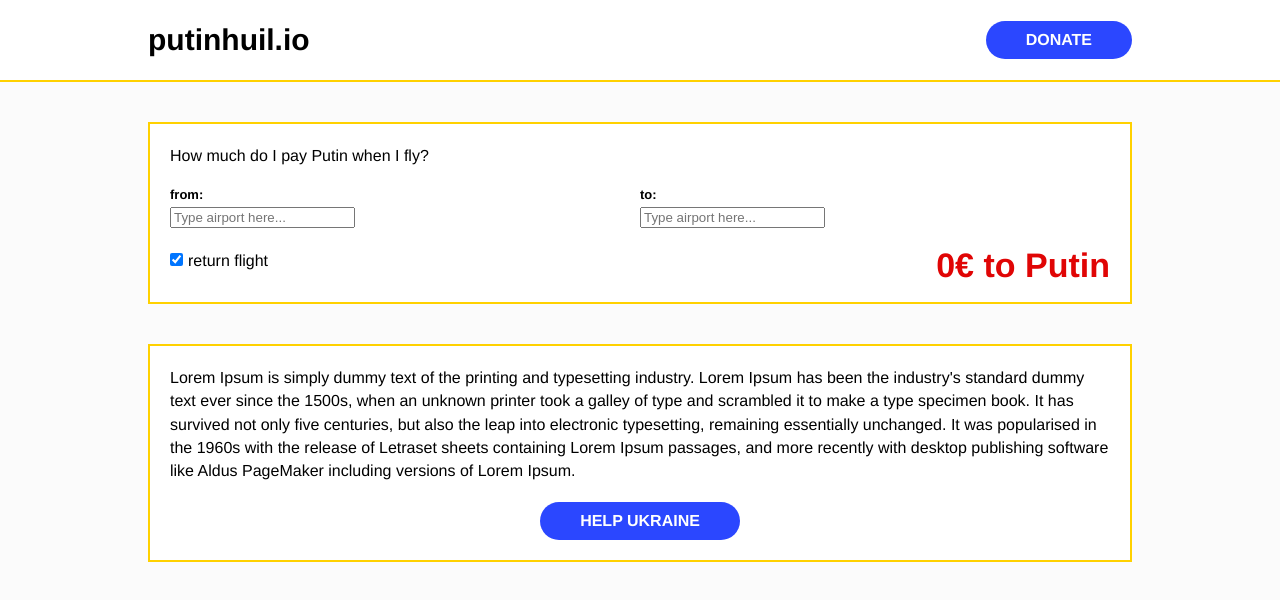
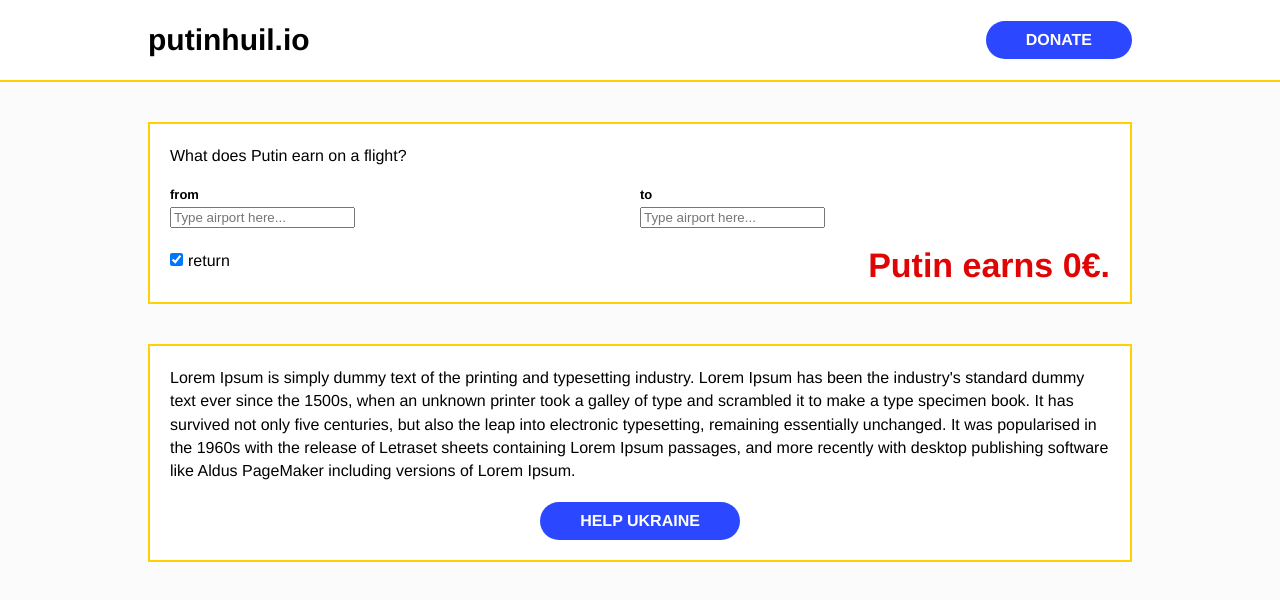
Before and after one commit to markvdb/putinhuil.io, a Vue app: page / in a window 1280 px wide. Shown: the top 600 px of the page. Built offline with nearby package versions, Linux system fonts and the light colour scheme.

Commit message:
cosmetic updates, qr code

```diff
--- a/src/components/FormSection.vue
+++ b/src/components/FormSection.vue
@@ -3,15 +3,15 @@
     <div class="container">
       <div class="box">
         <p class="text form-title">
-          How much do I pay Putin when I fly?
+          What does Putin earn on a flight?
         </p>
         <div class="calculate-form">
           <div class="form-group">
-            <label for="iata1" class="form-label">from:</label>
+            <label for="iata1" class="form-label">from</label>
             <AutoComplete forceSelection v-model="iata1" :suggestions="filteredAirports1" @complete="searchAirport1($event)" field="airport" placeholder="Type airport here..." @input="calculate()" />
           </div>
           <div class="form-group">
-            <label for="iata2" class="form-label">to:</label>
+            <label for="iata2" class="form-label">to</label>
             <AutoComplete forceSelection v-model="iata2" :suggestions="filteredAirports2" @complete="searchAirport2($event)" field="airport" placeholder="Type airport here..." @input="calculate()" />
           </div>
         </div>
@@ -19,11 +19,11 @@
           <div class="calculate-checkbox">
             <div class="checkbox-group">
               <input class="calculate-checkbox-input" checked type="checkbox" id="return" v-model="checked" @change="calculate($event)" />
-              <label class="calculate-checkbox-label" for="return">return flight</label>
+              <label class="calculate-checkbox-label" for="return">return</label>
             </div>
           </div>
           <div class="calculate-result">
-            <span class="calculate-result-value"> {{ moneytorussia }}€ to Putin</span>
+            <span class="calculate-result-value">Putin earns {{ moneytorussia }}€.</span>
           </div>
         </div>
       </div>
```
Also changed, not shown: src/qr.png (added).
